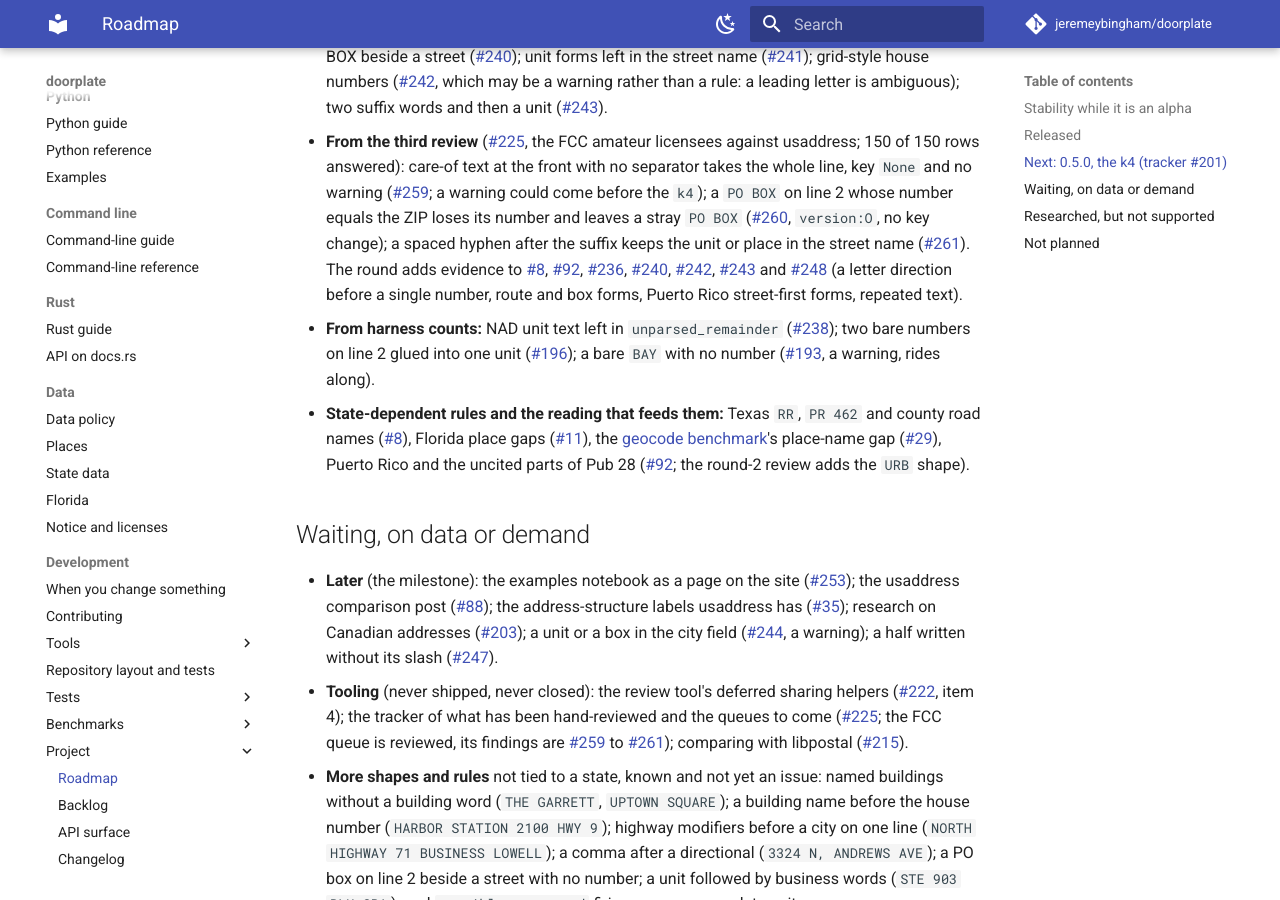
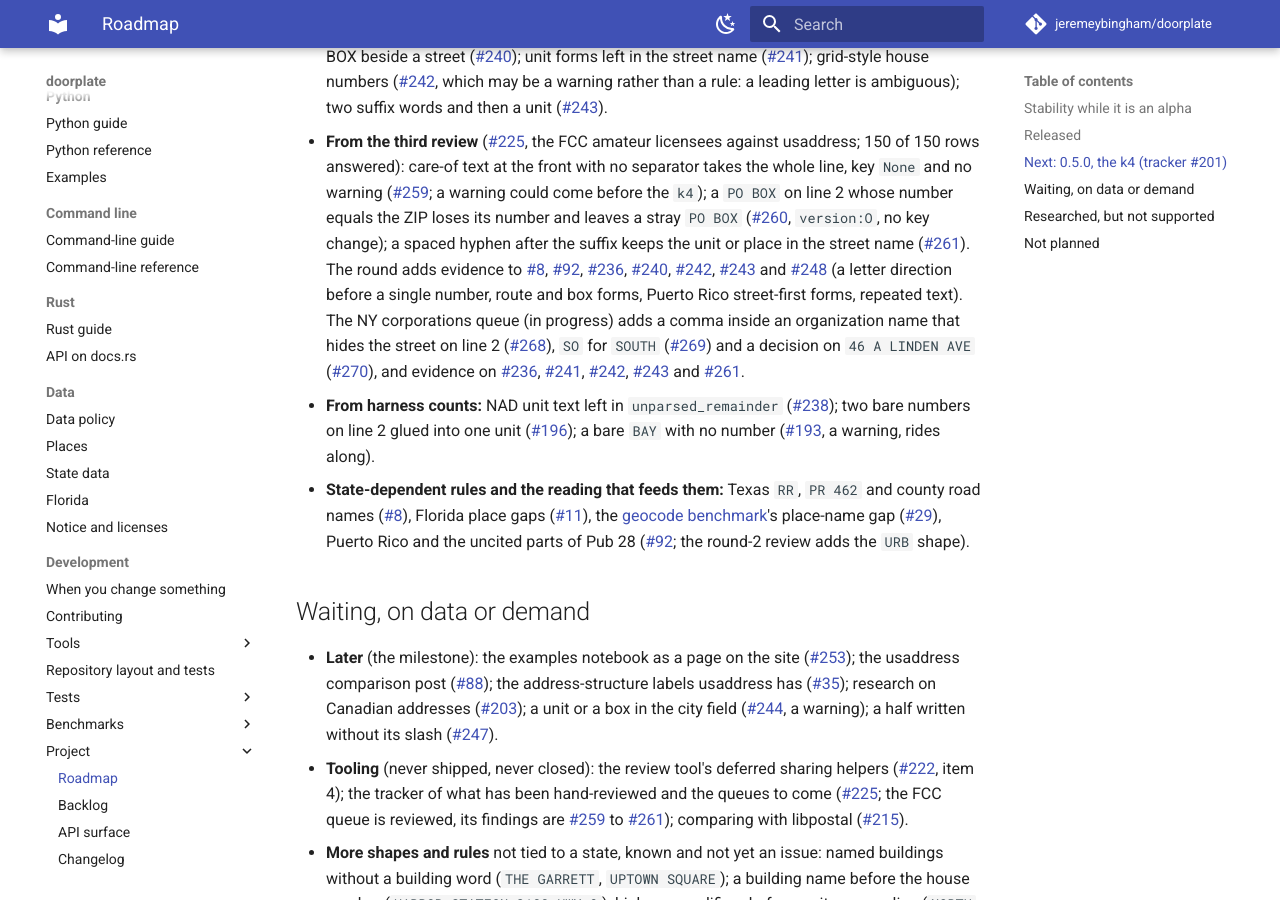
Before and after one commit to jeremeybingham/doorplate, an MkDocs documentation site: the page built from docs/roadmap.md, in a window 1280 px wide and 900 px high, scrolled down 2002 px. Built offline with MkDocs 1.6.1 and Material for MkDocs 9.7.7, drawn with Linux system fonts in a browser that asks for light colours; comment, search, counter and statistics services are not loaded.

Commit message:
Roadmap and backlog: the NY corporations review so far, issues #268 to #270 (#225)
Co-Authored-By: Claude Sonnet 5.5 <noreply@anthropic.com>

```diff
--- a/docs/roadmap.md
+++ b/docs/roadmap.md
@@ -5,7 +5,7 @@ What is planned, what depends on what, and what is deliberately not planned.
 messy addresses it sees, the sooner the items below that need them can happen. To send
 some, see [Sharing messy data](../CONTRIBUTING.md#sharing-messy-data).
 
-**Last reviewed 2026-10-28, against the issues up to #261.** The rules for the labels, the milestones and the order are in
+**Last reviewed 2026-10-28, against the issues up to #270.** The rules for the labels, the milestones and the order are in
 [`backlog.md`](backlog.md); the two trackers are #200 (0.4.x) and #201 (0.5.0, the `k4`).
 
 ## Stability while it is an alpha
@@ -59,7 +59,8 @@ scheduled; each rule needs a source, an invented corpus case, and a row-by-row m
 - **From the third review** (#225, the FCC amateur licensees against usaddress; 150 of 150 rows answered): care-of text at the front with no separator takes the whole line,
   key `None` and no warning (#259; a warning could come before the `k4`); a `PO BOX` on line 2 whose number equals the ZIP loses its number and leaves a stray `PO BOX` (#260, `version:O`,
   no key change); a spaced hyphen after the suffix keeps the unit or place in the street name (#261). The round adds evidence to #8, #92, #236, #240, #242, #243 and #248
-  (a letter direction before a single number, route and box forms, Puerto Rico street-first forms, repeated text).
+  (a letter direction before a single number, route and box forms, Puerto Rico street-first forms, repeated text). The NY corporations queue (in progress) adds a comma inside an
+  organization name that hides the street on line 2 (#268), `SO` for `SOUTH` (#269) and a decision on `46 A LINDEN AVE` (#270), and evidence on #236, #241, #242, #243 and #261.
 - **From harness counts:** NAD unit text left in `unparsed_remainder` (#238); two bare numbers on line 2 glued into one unit (#196); a bare `BAY` with no number
   (#193, a warning, rides along).
 - **State-dependent rules and the reading that feeds them:** Texas `RR`, `PR 462` and county road names (#8), Florida place gaps (#11), the
```
Also changed, not shown: docs/backlog.md (+2 -2 lines).
